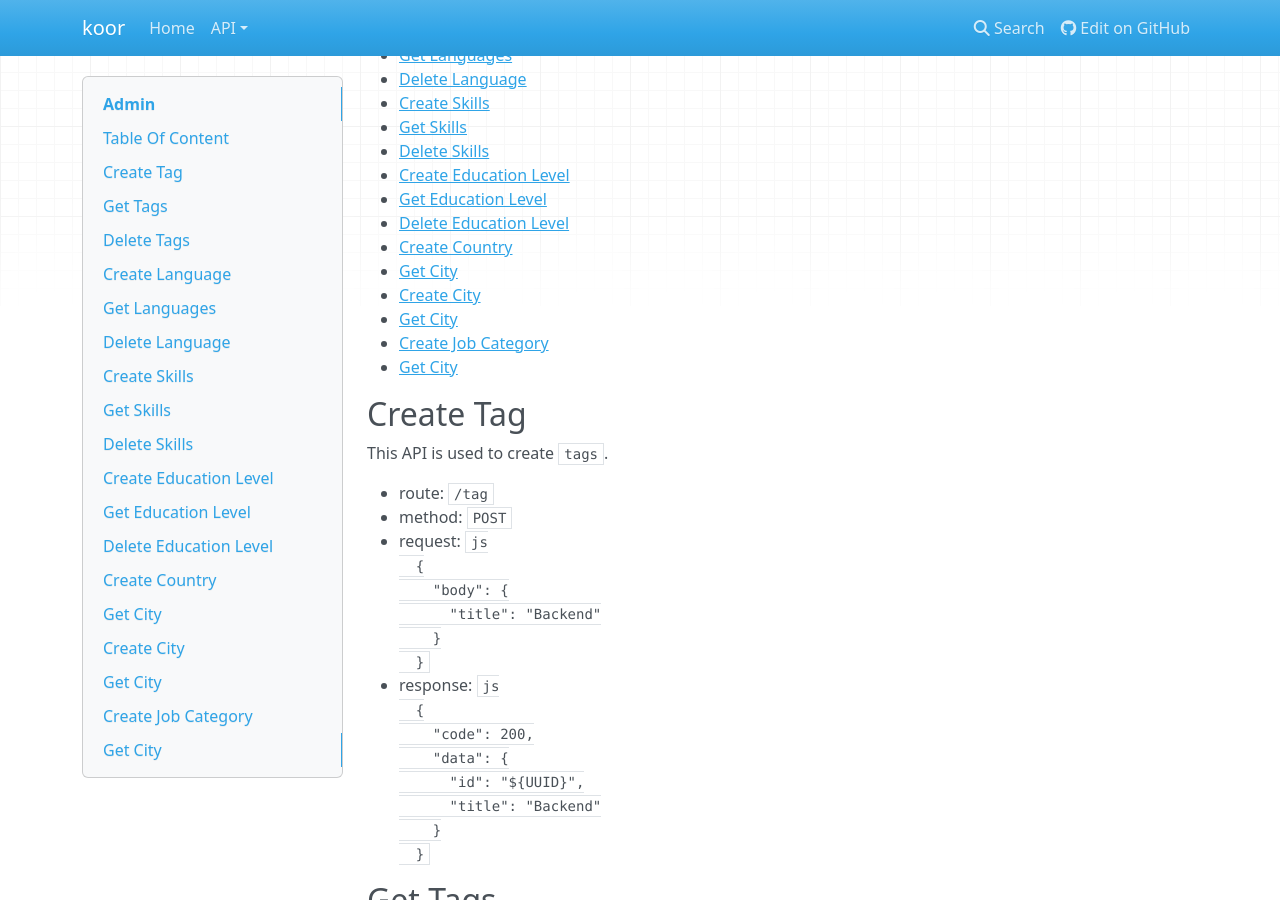
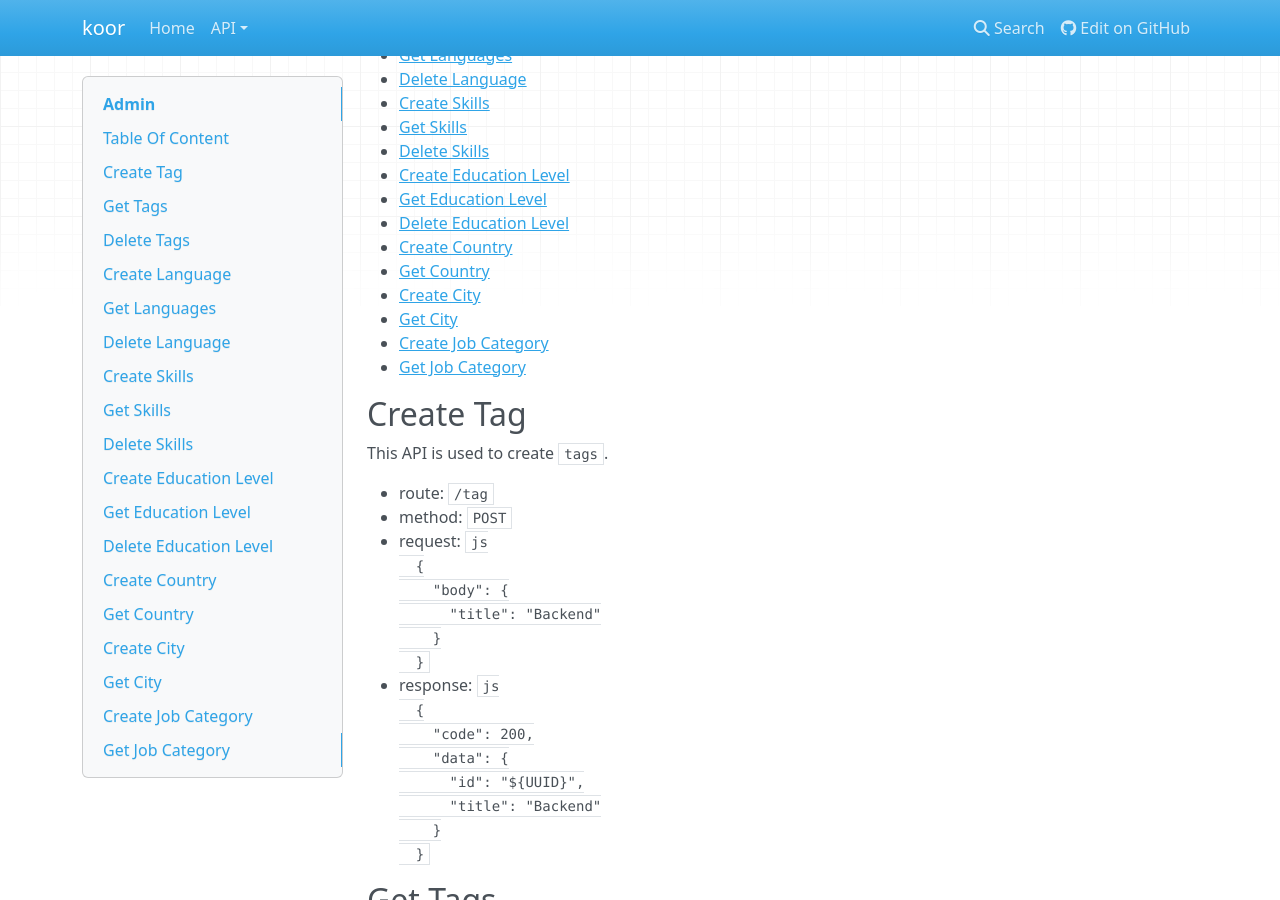
Before and after one commit to digimonkt/koor-backend, an MkDocs documentation site: the page built from docs/admin/admin.md, in a window 1280 px wide and 900 px high, scrolled down 466 px. Built offline with MkDocs 1.6.1, drawn with Linux system fonts in a browser that asks for light colours; nearby versions of some CDN libraries; some of the changed text lies outside the part shown.

Commit message:
#41- modify admin.md file

````diff
--- a/docs/admin/admin.md
+++ b/docs/admin/admin.md
@@ -25,11 +25,11 @@
   - [Get Education Level](#get-education-level)
   - [Delete Education Level](#delete-education-level)
   - [Create Country](#create-country)
+  - [Get Country](#get-country)
+  - [Create City](#create-city)
   - [Get City](#get-city)
-  - [Create City](#create-city)
-  - [Get City](#get-city-1)
   - [Create Job Category](#create-job-category)
-  - [Get City](#get-city-2)
+  - [Get Job Category](#get-job-category)
 
 ## Create Tag
 
@@ -404,7 +404,7 @@
   }
   ```
 
-## Get City
+## Get Country
 
 This api is used to get all `countries`
 
@@ -544,7 +544,7 @@
   }
   ```
 
-## Get City
+## Get Job Category
 
 This api is used to get all `Job Categories`
 
````
